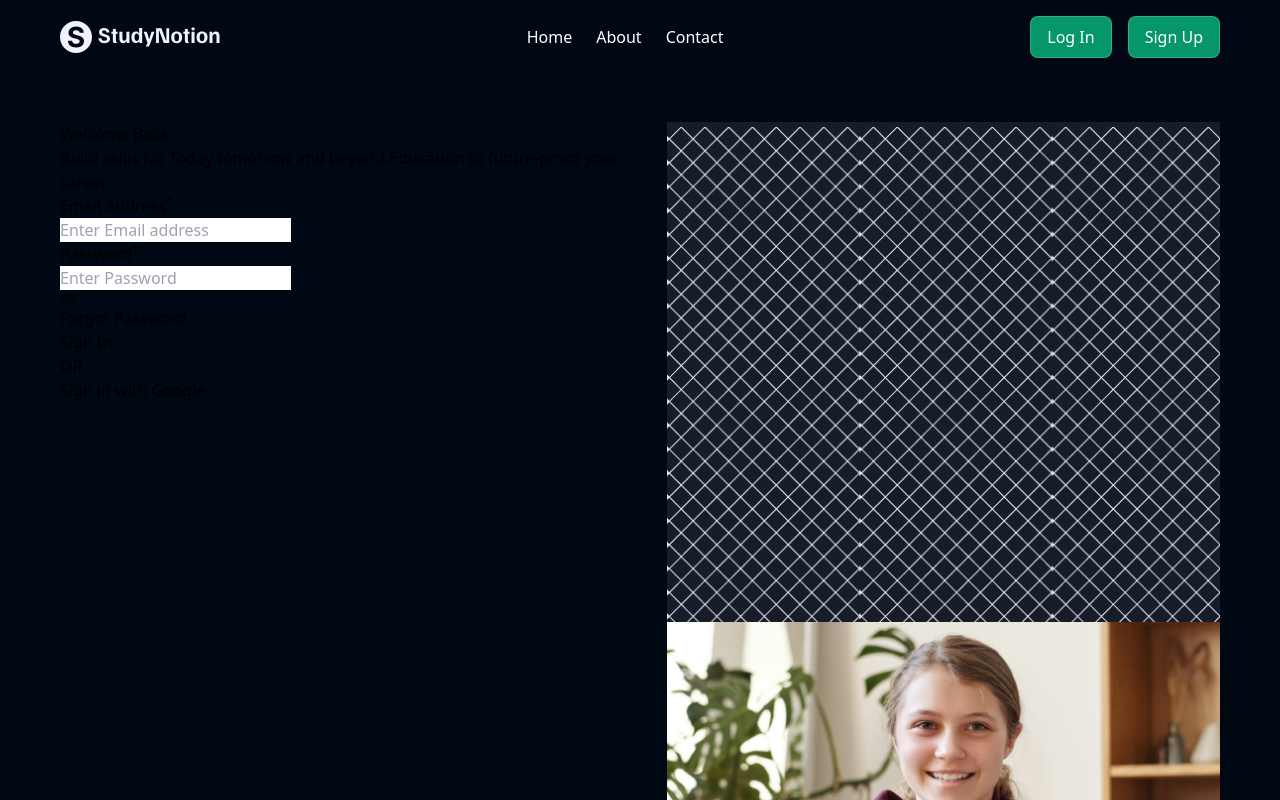
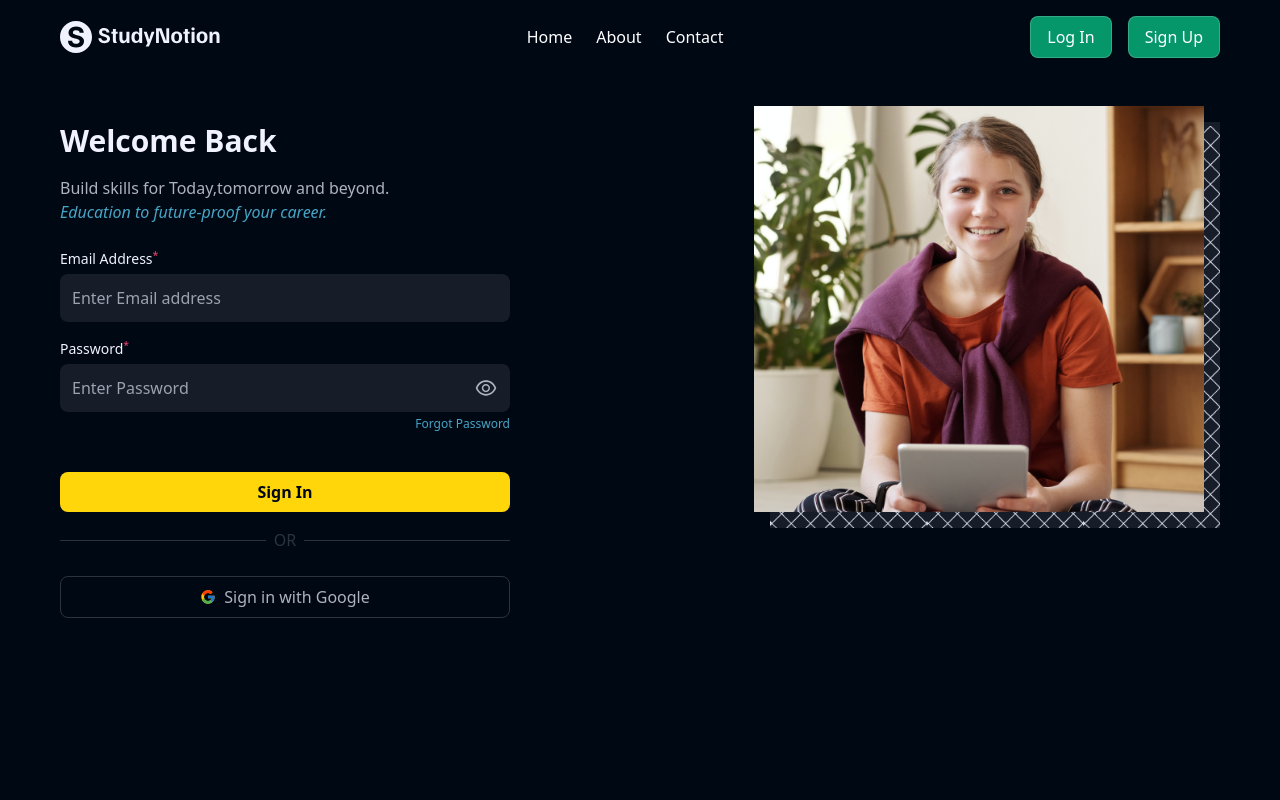
Before and after one commit to imsaurav12/StudyNotion-App, a React (Create React App) app: page /login in a window 1280 px wide. Built offline with nearby package versions, Linux system fonts and the light colour scheme.

Commit message:
template and login desin completed

```diff
--- a/src/components/LoginForm.js
+++ b/src/components/LoginForm.js
@@ -30,10 +30,12 @@
 }
 
   return (
-    <form onSubmit={submitHandler}>
-        <label>
-            <p>
-                Email Address<sup>*</sup>
+    <form
+    className='flex flex-col w-full gap-y-4 mt-6'
+    onSubmit={submitHandler}>
+        <label className='w-full'>
+            <p className='text-[0.875rem] text-richblack-5 mb-1 leading-[1.375rem]'>
+                Email Address<sup className='text-pink-200'>*</sup>
             </p>
             <input
             required
@@ -42,11 +44,12 @@
             onChange={changeHandler}
             name='email'
             placeholder='Enter Email address'
+            className='border-r-1 border-b-1 border-white bg-richblack-800 rounded-[0.5rem] text-richblack w-full p-[12px]'
             />
         </label>
-        <label>
-            <p>
-                Password<sup>*</sup>
+        <label className='w-full relative'>
+            <p className='text-[0.875rem] text-richblack-5 mb-1 leading-[1.375rem]'>
+                Password<sup className='text-pink-200'>*</sup>
             </p>
             <input
             required
@@ -55,18 +58,23 @@
             onChange={changeHandler}
             name='password'
             placeholder='Enter Password'
+            className='bg-richblack-800 rounded-[0.5rem] text-richblack w-full p-[12px]'
             />
-            <span onClick={() => setShowPassword((prev) => !prev)}>
-                {showPassword ? (<AiOutlineEyeInvisible/>) : (<AiOutlineEye/>)}
+            <span
+            className='absolute right-3 top-[38px] cursor-pointer'
+            onClick={() => setShowPassword((prev) => !prev)}>
+                {showPassword ?
+                (<AiOutlineEyeInvisible fontSize={24} fill='#AFB2BF'/>) :
+                (<AiOutlineEye fontSize={24} fill='#AFB2BF'/>)}
             </span>
 
             <Link to='#'>
-                <p>
+                <p className='text-xs mt-1 text-blue-100 max-w-max ml-auto'>
                     Forgot Password
                 </p>
             </Link>
         </label>
-        <button>
+        <button className='bg-yellow-50 text-richblack-900 font-semibold py-[8px] px-[12px] mt-6 rounded-lg hover:bg-yellow-100 transition-all duration-200'>
             Sign In
         </button>
     </form>
--- a/src/components/SignUpForm.js
+++ b/src/components/SignUpForm.js
@@ -142,7 +142,7 @@
                     </label>
             </div>
             {/* Create Account Button */}
-            <button>
+            <button className='bg-yellow-50 text-richblack-900 font-semibold py-2 px-4 rounded-lg hover:bg-yellow-100 transition-all duration-200'>
                 Create an Account
             </button>
 
--- a/src/components/Template.js
+++ b/src/components/Template.js
@@ -2,33 +2,35 @@
 import SignUpForm from './SignUpForm'
 import LoginForm from './LoginForm'
 import frameImage from '../assets/frame.png'
-
+import {FcGoogle} from 'react-icons/fc'
 
 const Template = ({title,desc1,desc2,image,formType,setIsLoggedIn}) => {
   return (
-    <div className='flex w-11/12 max-w-[1160px] py-12 mx-auto gap-x-12gap-y-0'>
-        <div>
-            <h1>{title}</h1>
-            <p>
-                <span>{desc1}</span>
-                <span>{desc2}</span>
+    <div className='flex justify-between w-11/12 max-w-[1160px] py-12 mx-auto gap-x-12 gap-y-0'>
+        <div className='w-11/12 max-w-[450px]'>
+            <h1 className='text-richblack-5 font-semibold text-[1.875rem] leading-[2.375rem]'>{title}</h1>
+            <p className='text-1.125rem leading[1.625rem] mt-4'>
+                <span className='text-richblack-100'>{desc1}</span><br/>
+                <span className='text-blue-100 italic'>{desc2}</span>
             </p>
             {formType === "signup" ?
             (<SignUpForm setIsLoggedIn={setIsLoggedIn}/>):
             (<LoginForm  setIsLoggedIn={setIsLoggedIn}/>)
             }
 
-            <div>
-              <div></div>
-              <p>OR</p>
-              <div></div>
+            <div className='flex w-full items-center my-4 gap-x-2'>
+              <div className='h-[1px] w-full bg-richblack-700'></div>
+              <p className='text-richblack-700 font-medium leading[1.375rem] '>OR</p>
+              <div className='h-[1px] w-full bg-richblack-700'></div>
             </div>
-            <button>
-              <p>Sign in with Google</p>
+            <button className='flex w-full justify-center items-center rounded-[8px] font-medium text-richblack-100
+            border border-richblack-700 px-[12px] py-[8px] mt-6 gap-x-2'>
+              <FcGoogle/>
+              <p className=''>Sign in with Google</p>
             </button>
 
         </div>
-        <div>
+        <div className='relative w-11/12 max-w-[450px]'>
           <img src={frameImage}
           alt='Pattern'
           width={558}
@@ -39,7 +41,8 @@
           alt='Students'
           width={558}
           height={480}
-          loading='lazy'/>
+          loading='lazy'
+            className='absolute -top-4 right-4'/>
 
         </div>
 
```
Also changed, not shown: 11 other files (tests, documents, lock files or other folders).
